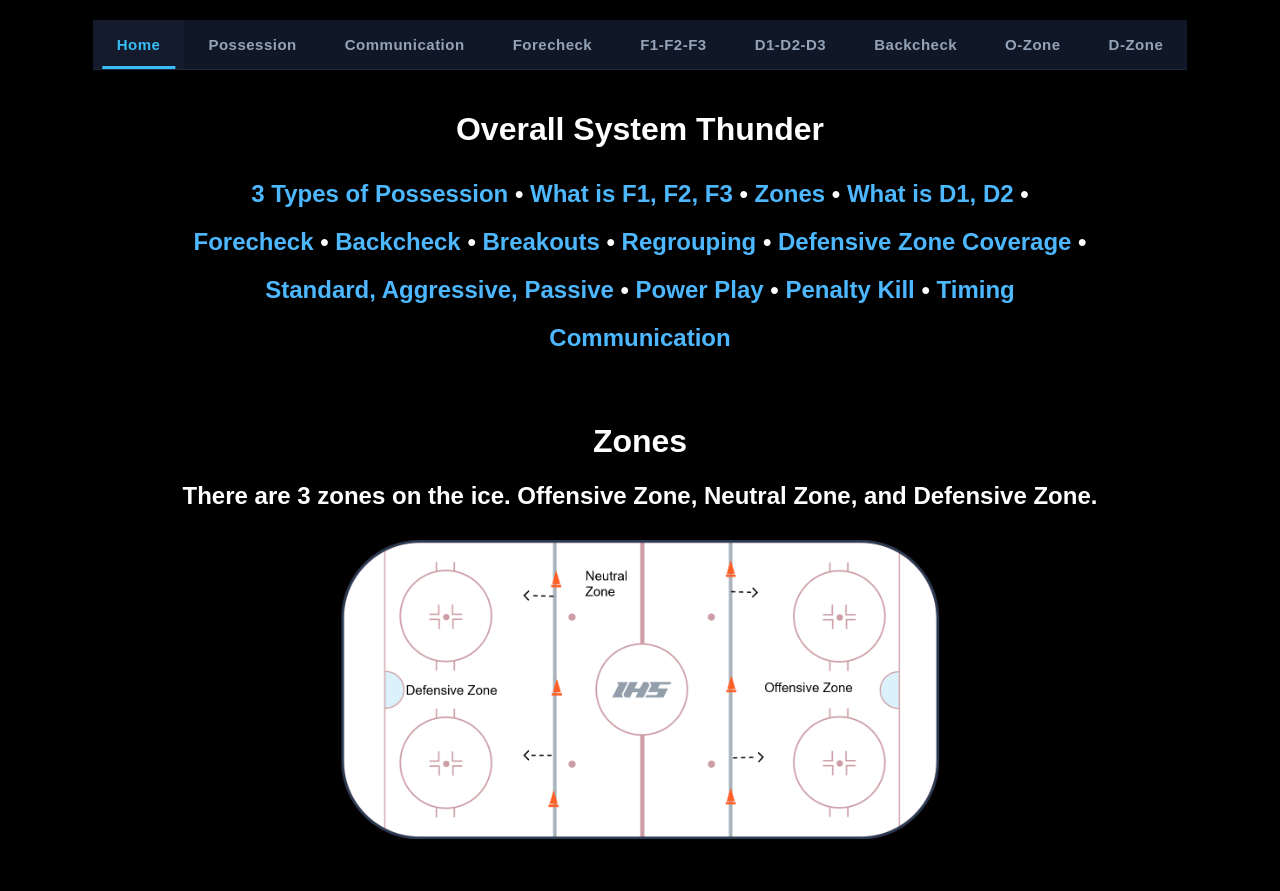
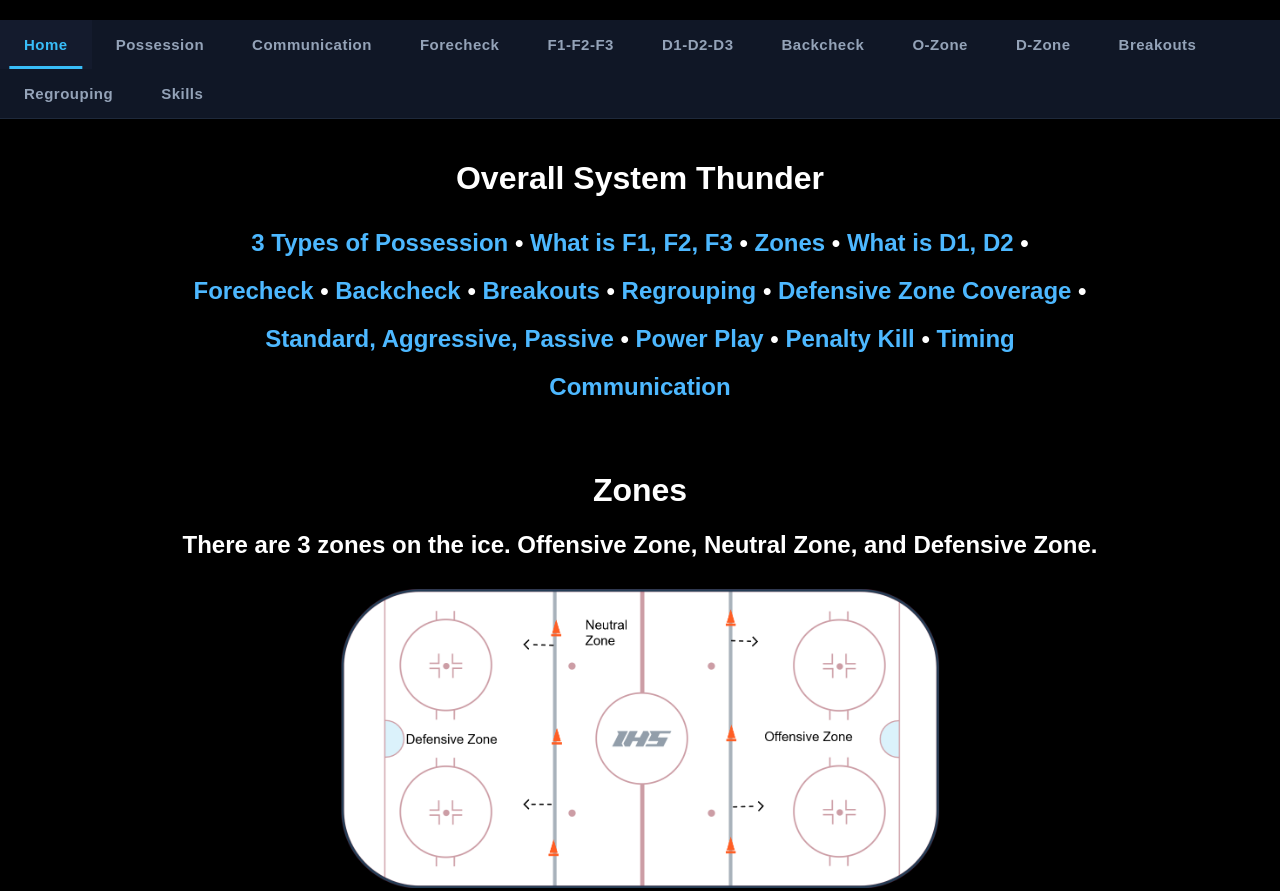
Before and after one commit to kennyboreham-create/OverallTeamPlan, a plain HTML site: page index.html in a window 1280 px wide. Shown: the top 891 px of the page. Drawn offline with Linux system fonts and the light colour scheme.

Commit message:
Update index.html

```diff
--- a/index.html
+++ b/index.html
@@ -130,6 +130,9 @@
             <li class="nav-item"><a href="backcheck.html" class="nav-link">Backcheck</a></li>
             <li class="nav-item"><a href="o-zone.html" class="nav-link">O-Zone</a></li>
             <li class="nav-item"><a href="d-zone.html" class="nav-link">D-Zone</a></li>
+            <li class="nav-item"><a href="breakouts.html" class="nav-link">Breakouts</a></li>
+            <li class="nav-item"><a href="regrouping.html" class="nav-link">Regrouping</a></li>
+            <li class="nav-item"><a href="skills.html" class="nav-link">Skills</a></li>
         </ul>
     </nav>
 
```
